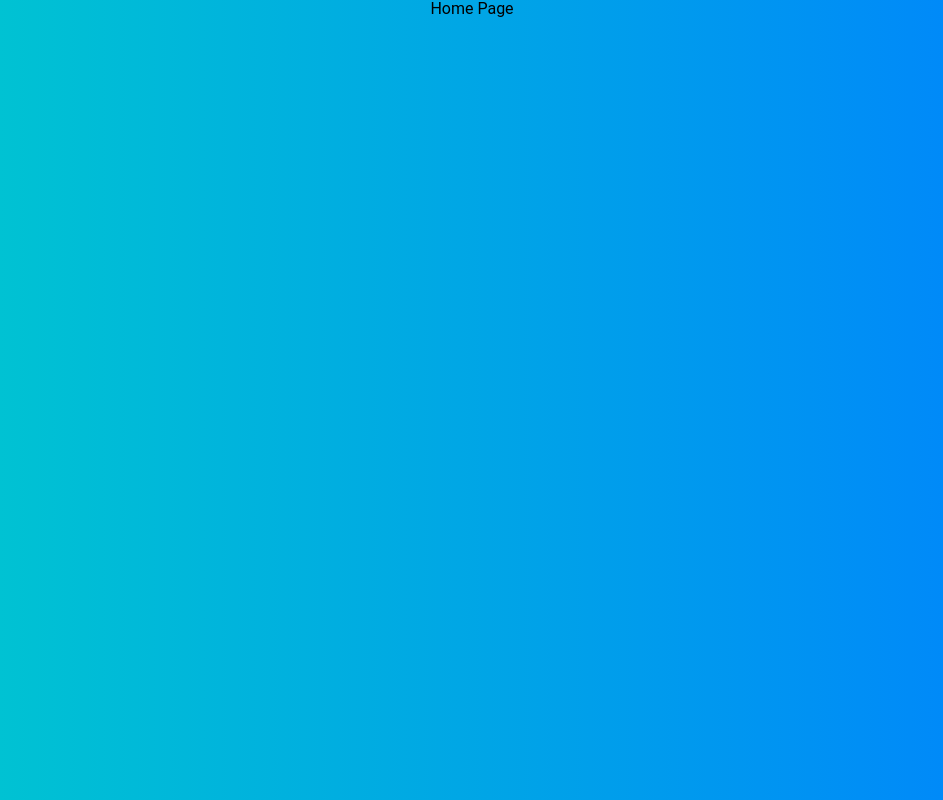
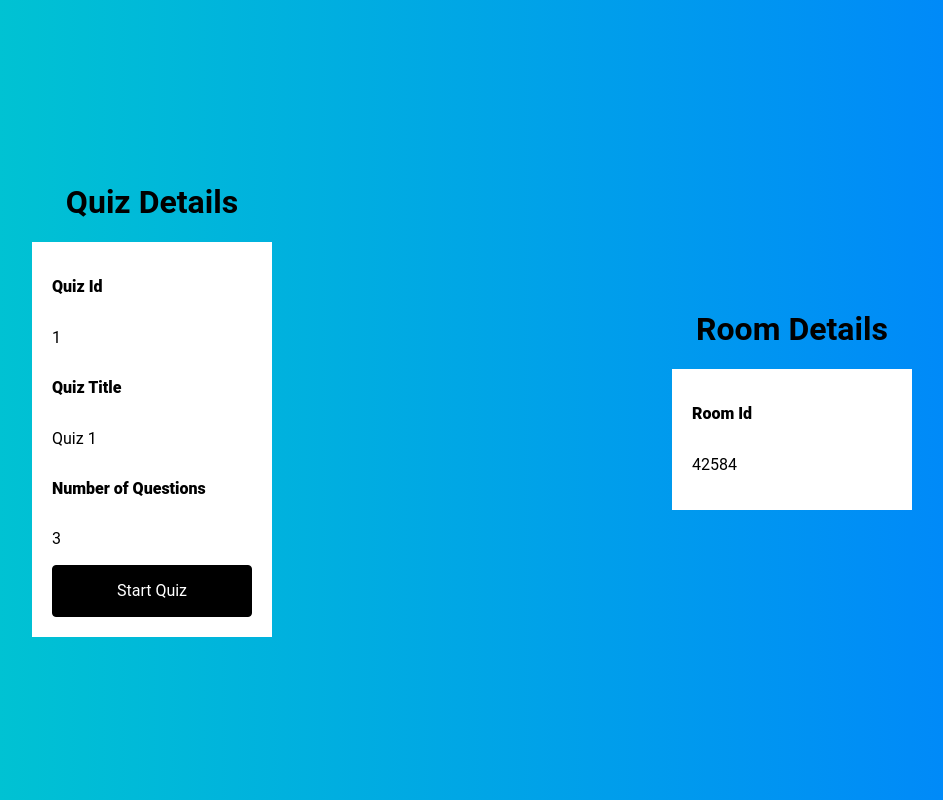
Before and after one commit to NilmaniKulaweera/QuizApp, a React (Create React App) app in the folder frontend/: page /Home in a window 1280 px wide. Shown: the whole page, without its empty margins (168-1111 px from the left). Built offline with nearby package versions, Linux system fonts and the light colour scheme.

Commit message:
created room component and error message component

```diff
--- a/frontend/package.json
+++ b/frontend/package.json
@@ -13,11 +13,12 @@
     "react-dom": "^17.0.1",
     "react-router-dom": "^5.2.0",
     "react-scripts": "4.0.0",
+    "socket.io-client": "^3.0.3",
     "tachyons": "^4.12.0",
     "web-vitals": "^0.2.4"
   },
   "scripts": {
-    "start": "react-scripts start",
+    "start": "set PORT=3001 && react-scripts start",
     "build": "react-scripts build",
     "test": "react-scripts test",
     "eject": "react-scripts eject"
--- a/frontend/src/App.js
+++ b/frontend/src/App.js
@@ -3,15 +3,16 @@ import Join from './components/joinPage/Join';
 import Start from './components/startPage/Start';
 import Home from './components/homePage/Home';
 import { BrowserRouter as Router, Route } from 'react-router-dom';
+import Error from './components/shared/error/Error';
 
 class App extends React.Component {
     render() {
         return (
-            // <Join></Join>
             <Router>
                 <Route path="/" exact component={Start} />
                 <Route path="/Home" exact component={Home} />
                 <Route path="/Join" exact component={Join} />
+                <Route path="/Error" exact component={Error} />
             </Router>
         )
     }
--- a/frontend/src/components/homePage/Home.js
+++ b/frontend/src/components/homePage/Home.js
@@ -1,22 +1,52 @@
 import React from 'react';
 import './Home.css';
 import { getQuizDetails } from '../../services/BackEndService';
+import io from 'socket.io-client';
+import QuizDetail from '../shared/quizDetail/QuizDetail';
+import RoomDetail from '../shared/roomDetail/RoomDetail';
 import QuizObject from '../../models/QuizObject';
 
+let socket;
+const ENDPOINT = 'localhost:3000';
+
 class Home extends React.Component {
-    componentDidMount() {
-        var quizObject = new QuizObject();
-        quizObject = getQuizDetails()[0];
-        console.log(quizObject.quizId);
-        console.log(quizObject.quizTitle);
-        console.log(quizObject.numberOfQuestions);
+    pinNumber = this.getRandomInt(1,100000);
+
+    constructor() {
+        super();
+        this.state = {
+            quizObject: QuizObject
+        }
     }
 
+    componentDidMount() {
+        this.setState({quizObject: getQuizDetails()[0]});
+        this.setSocketConnection();
+        this.addSocketListeners();
+    }
+
+    setSocketConnection() {
+        socket = io(ENDPOINT);
+        socket.emit('create', this.pinNumber);
+    }
+
+    addSocketListeners() {
+        socket.on('roomcreated', function(room){
+            console.log("room created", room);
+        })
+    }
+
+    getRandomInt(min, max) {
+        min = Math.ceil(min);
+        max = Math.floor(max);
+        return Math.floor(Math.random() * (max - min + 1)) + min;
+    }
 
     render() {
         return (
             <div className='home-page-container'>
-                Home Page
+                <QuizDetail quizObject={this.state.quizObject}></QuizDetail>
+                <RoomDetail roomId={this.pinNumber}></RoomDetail>
             </div>
         )
     }
--- /dev/null
+++ b/frontend/src/components/shared/error/Error.css
@@ -0,0 +1,17 @@
+.error-card{
+    padding: 20px;
+    display: flex;
+    flex-direction: row;
+    justify-content: center;
+    align-items: center;
+}
+
+
+.error{
+    display: flex;
+    align-items: stretch;
+    justify-content: space-around;
+    text-align: center;
+    flex-direction: row;
+    height: 100vh;
+}
--- /dev/null
+++ b/frontend/src/components/shared/error/Error.js
@@ -0,0 +1,16 @@
+import React from 'react';
+import './Error.css';
+
+const Error = (props) => {
+    const { quizObject } = props;
+
+    return (
+        <div className="error pa2">
+            <div className="error-card" style={{width: "100%"}}>
+                <p className="fw9">An Error Occurred</p>
+            </div>
+        </div>
+    );
+}
+
+export default Error;
--- /dev/null
+++ b/frontend/src/components/shared/quizDetail/QuizDetail.css
@@ -0,0 +1,16 @@
+.quiz-details{
+    display: flex;
+    flex-direction: column;
+    align-items: center;
+    justify-content: center;
+    width: 20%;
+}
+
+.card-content{
+    padding: 20px;
+    display: flex;
+    flex-direction: column;
+    justify-content: center;
+    align-items: flex-start;
+    background-color: white;
+}
--- /dev/null
+++ b/frontend/src/components/shared/quizDetail/QuizDetail.js
@@ -0,0 +1,25 @@
+import React from 'react';
+import './QuizDetail.css';
+
+const QuizDetail = (props) => {
+    const { quizObject } = props;
+
+    return (
+        <div className="quiz-details pa2">
+            <div>
+                <h1>Quiz Details</h1>
+            </div>
+            <div className="card-content" style={{width: "100%"}}>
+                <p className="fw9">Quiz Id</p>
+                <p>{ quizObject.quizId }</p>
+                <p className="fw9">Quiz Title</p>
+                <p>{ quizObject.quizTitle }</p>
+                <p className="fw9">Number of Questions</p>
+                <p>{ quizObject.numberOfQuestions }</p>
+                <button className='tc pa3 ba b--black bg-black white br2' style={{cursor: "pointer", width: "100%"}}>Start Quiz</button>
+            </div>
+        </div>
+    );
+}
+
+export default QuizDetail;
--- /dev/null
+++ b/frontend/src/components/shared/roomDetail/RoomDetail.css
@@ -0,0 +1,16 @@
+.room-details{
+    display: flex;
+    flex-direction: column;
+    align-items: center;
+    justify-content: center;
+    width: 20%;
+}
+
+.card-content{
+    padding: 20px;
+    display: flex;
+    flex-direction: column;
+    justify-content: center;
+    align-items: flex-start;
+    background-color: white;
+}
--- /dev/null
+++ b/frontend/src/components/shared/roomDetail/RoomDetail.js
@@ -0,0 +1,20 @@
+import React from 'react';
+import './RoomDetail.css';
+
+const RoomDetail = (props) => {
+    const { roomId } = props;
+
+    return (
+        <div className="room-details pa2">
+            <div>
+                <h1>Room Details</h1>
+            </div>
+            <div className="card-content" style={{width: "100%"}}>
+                <p className="fw9">Room Id</p>
+                <p>{ roomId }</p>
+            </div>
+        </div>
+    );
+}
+
+export default RoomDetail;
--- a/frontend/src/components/startPage/Start.js
+++ b/frontend/src/components/startPage/Start.js
@@ -13,12 +13,12 @@ class Start extends React.Component {
                 <div className='start-page-button-container'>
                     <Link className="login-to-create pa2" to="/Home">
                         <div style={{width: "100%"}}>
-                            <button className='tc pa5 ba b--black bg-black white br2' style={{cursor: "pointer", width: "100%"}} placeholder='Pin Number'>Login to Create Quiz</button>
+                            <button className='tc pa5 ba b--black bg-black white br2' style={{cursor: "pointer", width: "100%"}}>Login to Create Quiz</button>
                         </div>
                     </Link>
                     <Link className="join pa2" to="/Join">
                         <div style={{width: "100%"}}>
-                            <button className='tc pa5 ba b--black bg-black white br2' style={{cursor: "pointer", width: "100%"}} placeholder='Pin Number'>Join Quiz</button>
+                            <button className='tc pa5 ba b--black bg-black white br2' style={{cursor: "pointer", width: "100%"}}>Join Quiz</button>
                         </div>
                     </Link>
 
```
Also changed, not shown: 2 other files (tests, documents, lock files or other folders).
